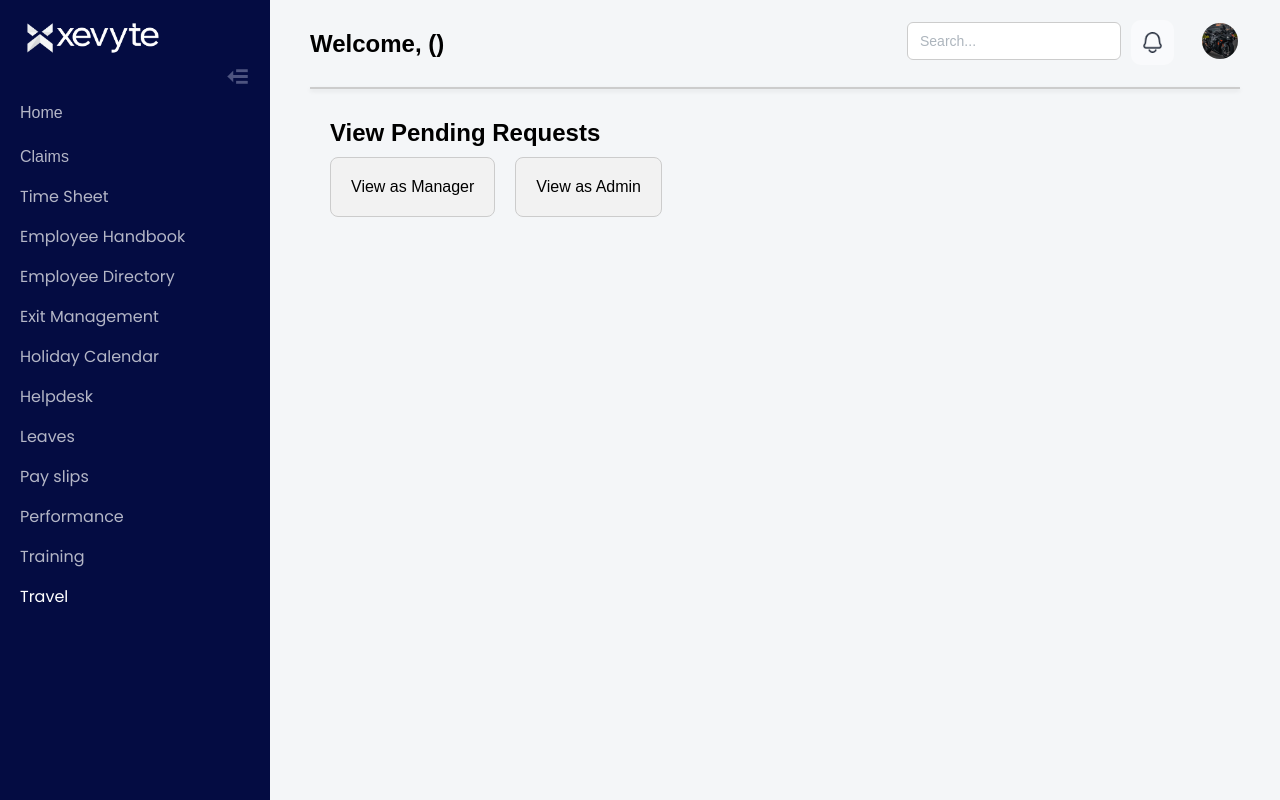
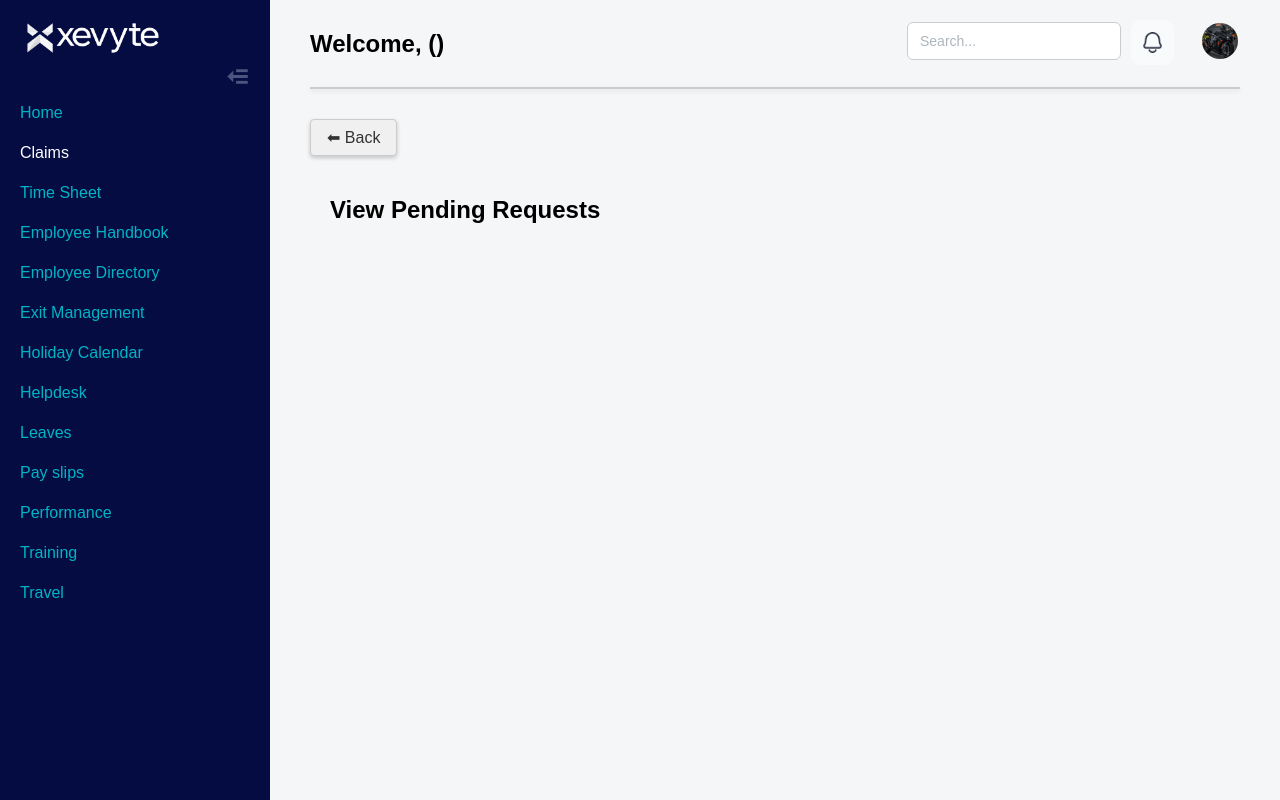
Before and after one commit to Admin-Xevyte/Xevyte_Connect, a React (Create React App) app in the folder employee-login-portal_backup_local/employee-login-portal/: page /myteam3 in a window 1280 px wide. Built offline with nearby package versions, Linux system fonts and the light colour scheme.

Commit message:
Update MyTeamTravel.js

```diff
--- a/employee-login-portal_backup_local/employee-login-portal/src/pages/MyTeamTravel.js
+++ b/employee-login-portal_backup_local/employee-login-portal/src/pages/MyTeamTravel.js
@@ -13,10 +13,31 @@ function MyTeam3() {
   const fileInputRef = useRef(null);
   const profileDropdownRef = useRef(null);
   const navigate = useNavigate();
+const [isManager, setIsManager] = useState(false);
+const [isAdmin, setIsAdmin] = useState(false);
 
   const [roleView, setRoleView] = useState(null);
   const [pendingRequests, setPendingRequests] = useState([]);
   const [selectedFiles, setSelectedFiles] = useState({});
+const allowedUsers = ["H100646", "H100186", "H100118","EMP111"];
+  const [isContractOpen, setIsContractOpen] = useState(false);
+ const [canViewTasks, setCanViewTasks] = useState(false);
+const toggleContractMenu = () => {
+  setIsContractOpen(!isContractOpen);
+};
+  useEffect(() => {
+  if (employeeId) {
+    fetch(`/access/assigned-ids/${employeeId}`)
+      .then(res => res.json())
+      .then(data => {
+        setIsManager(data.manager);
+        setIsAdmin(data.admin);
+      })
+      .catch(err => {
+        console.error("Error fetching assigned roles:", err);
+      });
+  }
+}, [employeeId]);
 
   useEffect(() => {
     if (employeeId) {
@@ -284,26 +305,170 @@ function MyTeam3() {
               style={{ width: '35px', height: '35px', top: '76px', marginLeft: "200px" }}
             />
           <h3>
-                                <Link to="/dashboard" className="side" style={{ textDecoration: 'none', color: 'rgba(255, 255, 255, 0.7)'}}>
-                                  <span style={{ display: 'flex', alignItems: 'center', gap: '10px', color: 'rgba(255, 255, 255, 0.7)'}}>
+            <Link
+              to="/dashboard"
+              className="side"
+              style={{
+                textDecoration: 'none',
+                color:'#00b4c6',
+              }}
+            >
+              <span style={{ display: 'flex', alignItems: 'center', gap: '10px' }}>
                 Home
-
               </span>
             </Link>
           </h3>
-                              <h3><Link to="/home0" className="hom" style={{ textDecoration: 'none', color: 'rgba(255, 255, 255, 0.7)' }}>Claims</Link></h3>
-                              <h3><Link to="/home1" className="side" style={{ textDecoration: 'none', color: 'rgba(255, 255, 255, 0.7)' }}>Time Sheet</Link></h3>
-                              <h3><Link to="/home2" className="side" style={{ textDecoration: 'none', color: 'rgba(255, 255, 255, 0.7)' }}>Employee Handbook</Link></h3>
-                              <h3><Link to="/home3" className="side" style={{ textDecoration: 'none', color: 'rgba(255, 255, 255, 0.7)' }}>Employee Directory</Link></h3>
-                              <h3><Link to="/home4" className="side" style={{ textDecoration: 'none', color: 'rgba(255, 255, 255, 0.7)' }}>Exit Management</Link></h3>
-                              <h3><Link to="/home5" className="side" style={{ textDecoration: 'none', color: 'rgba(255, 255, 255, 0.7)' }}>Holiday Calendar</Link></h3>
-                              <h3><Link to="/home6" className="side" style={{ textDecoration: 'none', color: 'rgba(255, 255, 255, 0.7)' }}>Helpdesk</Link></h3>
-                              <h3><Link to="/home7" className="side" style={{ textDecoration: 'none', color: 'rgba(255, 255, 255, 0.7)' }}>Leaves</Link></h3>
 
-                              <h3><Link to="/home9" className="side" style={{ textDecoration: 'none', color: 'rgba(255, 255, 255, 0.7)' }}>Pay slips</Link></h3>
-                              <h3><Link to="/home10" className="side" style={{ textDecoration: 'none', color: 'rgba(255, 255, 255, 0.7)' }}>Performance</Link></h3>
-                              <h3><Link to="/home11" className="side" style={{ textDecoration: 'none', color: 'rgba(255, 255, 255, 0.7)' }}>Training</Link></h3>
-                              <h3><Link to="/home12" className="side" style={{ textDecoration: 'none', color: 'white' }}>Travel</Link></h3>
+          <h3>
+            <Link to="/home0" className="side" style={{ textDecoration: 'none', color: 'white' }}>
+              <span style={{ display: 'flex', alignItems: 'center', gap: '10px' }}>Claims</span>
+            </Link>
+          </h3>
+
+          <h3>
+            <Link to="/home1" className="side" style={{ textDecoration: 'none', color: '#00b4c6' }}>
+              <span style={{ display: 'flex', alignItems: 'center', gap: '10px' }}>Time Sheet</span>
+            </Link>
+          </h3>
+
+          <h3>
+            <Link to="/home2" className="side" style={{ textDecoration: 'none', color: '#00b4c6' }}>
+              <span style={{ display: 'flex', alignItems: 'center', gap: '10px' }}>Employee Handbook</span>
+            </Link>
+          </h3>
+
+          <h3>
+            <Link to="/home3" className="side" style={{ textDecoration: 'none', color: '#00b4c6' }}>
+              <span style={{ display: 'flex', alignItems: 'center', gap: '10px' }}>Employee Directory</span>
+            </Link>
+          </h3>
+
+          <h3>
+            <Link to="/home4" className="side" style={{ textDecoration: 'none', color: '#00b4c6' }}>
+              <span style={{ display: 'flex', alignItems: 'center', gap: '10px' }}>Exit Management</span>
+            </Link>
+          </h3>
+
+          <h3>
+            <Link to="/home5" className="side" style={{ textDecoration: 'none', color: '#00b4c6' }}>
+              <span style={{ display: 'flex', alignItems: 'center', gap: '10px' }}>Holiday Calendar</span>
+            </Link>
+          </h3>
+
+          <h3>
+            <Link to="/home6" className="side" style={{ textDecoration: 'none', color: '#00b4c6' }}>
+              <span style={{ display: 'flex', alignItems: 'center', gap: '10px' }}>Helpdesk</span>
+            </Link>
+          </h3>
+
+          <h3>
+            <Link to="/home7" className="side" style={{ textDecoration: 'none', color: '#00b4c6' }}>
+              <span style={{ display: 'flex', alignItems: 'center', gap: '10px' }}>Leaves</span>
+            </Link>
+          </h3>
+
+          <h3>
+            <Link to="/home9" className="side" style={{ textDecoration: 'none', color: '#00b4c6' }}>
+              <span style={{ display: 'flex', alignItems: 'center', gap: '10px' }}>Pay slips</span>
+            </Link>
+          </h3>
+
+          <h3>
+            <Link to="/home10" className="side" style={{ textDecoration: 'none', color: '#00b4c6' }}>
+              <span style={{ display: 'flex', alignItems: 'center', gap: '10px' }}>Performance</span>
+            </Link>
+          </h3>
+
+          <h3>
+            <Link to="/home11" className="side" style={{ textDecoration: 'none', color: '#00b4c6' }}>
+              <span style={{ display: 'flex', alignItems: 'center', gap: '10px' }}>Training</span>
+            </Link>
+          </h3>
+
+          <h3>
+            <Link to="/home12" className="side" style={{ textDecoration: 'none', color: '#00b4c6' }}>
+              <span style={{ display: 'flex', alignItems: 'center', gap: '10px' }}>Travel</span>
+            </Link>
+          </h3>
+          {allowedUsers.includes(employeeId) && (
+                                                <>
+                                                  <h3 onClick={toggleContractMenu} style={{ cursor: 'pointer' }}>
+                                                    <span className="side" style={{  color:'#00b4c6' }}>
+                                                      Contract Management {isContractOpen ? '▾' : '▸'}
+                                                    </span>
+                                                  </h3>
+
+                                                  {isContractOpen && (
+                                                    <ul style={{ listStyle: 'disc', paddingLeft: '16px', marginTop: '4px' ,}}>
+                                                      <li style={{ marginBottom: '4px' ,marginLeft:'60px'}}>
+                                                        <Link
+                                                          to="/customers"
+                                                          style={{
+                                                            textDecoration: 'none',
+                                                           color:'#00b4c6',
+                                                            fontSize: '14px',
+                                                            display: 'block',
+                                                            padding: '4px 0',
+                                                          }}
+                                                          onMouseOver={(e) => (e.target.style.color = '#fff')}
+                                                          onMouseOut={(e) => (e.target.style.color = '#00b4c6')}
+                                                        >
+                                                          Customers
+                                                        </Link>
+                                                      </li>
+                                                      <li style={{ marginBottom: '4px',marginLeft:'60px' }}>
+                                                        <Link
+                                                          to="/sows"
+                                                          style={{
+                                                            textDecoration: 'none',
+                                                           color:'#00b4c6',
+                                                            fontSize: '14px',
+                                                            display: 'block',
+                                                            padding: '4px 0',
+                                                          }}
+                                                          onMouseOver={(e) => (e.target.style.color = '#fff')}
+                                                          onMouseOut={(e) => (e.target.style.color = '#00b4c6')}
+                                                        >
+                                                          SOWs
+                                                        </Link>
+                                                      </li>
+                                                      <li style={{ marginBottom: '4px' ,marginLeft:'60px'}}>
+                                                        <Link
+                                                          to="/projects"
+                                                          style={{
+                                                            textDecoration: 'none',
+                                                           color:'#00b4c6',
+                                                            fontSize: '14px',
+                                                            display: 'block',
+                                                            padding: '4px 0',
+                                                          }}
+                                                          onMouseOver={(e) => (e.target.style.color = '#fff')}
+                                                          onMouseOut={(e) => (e.target.style.color = '#00b4c6')}
+                                                        >
+                                                          Projects
+                                                        </Link>
+                                                      </li>
+                                                      <li style={{ marginBottom: '4px',marginLeft:'60px' }}>
+                                                        <Link
+                                                          to="/allocation"
+                                                          style={{
+                                                            textDecoration: 'none',
+                                                           color:'#00b4c6',
+                                                            fontSize: '14px',
+                                                            display: 'block',
+                                                            padding: '4px 0',
+                                                          }}
+                                                          onMouseOver={(e) => (e.target.style.color = '#fff')}
+                                                          onMouseOut={(e) => (e.target.style.color = '#00b4c6')}
+                                                        >
+                                                          Allocation
+                                                        </Link>
+                                                      </li>
+                                                    </ul>
+                                                  )}
+                                                </>
+                                              )}
+
                   </>
         ) : (
           <div className="collapsed-wrapper">
@@ -423,12 +588,31 @@ function MyTeam3() {
         </div>
 
         <hr className="divider-line" />
-
+      <button
+    onClick={() => navigate(-1)}
+    style={{
+        padding: "8px 16px", // Slightly reduced padding
+         backgroundColor: "#f0f0f0",
+       color: "#333",
+       fontSize: "16px",
+      border: "1px solid #ccc",
+      borderRadius: "4px",
+      cursor: "pointer",
+      margin: "20px 0 20px 0", // Top and bottom margins only
+        boxShadow: "0 2px 4px rgba(0,0,0,0.2)",
+        transition: "background-color 0.3s ease",
+        width: "fit-content", // Make width only as big as content
+        display: "block", // Ensure it respects margin auto if needed
+    }}
+>
+    ⬅ Back
+</button>
          <div style={{ padding: "20px" }}>
       <h2>View Pending Requests</h2>
 
       {!roleView && (
         <div style={{ display: "flex", gap: "20px" }}>
+          {isManager && (
             <div
               onClick={() => setRoleView("Manager")}
               style={{
@@ -441,6 +625,9 @@ function MyTeam3() {
             >
               View as Manager
             </div>
+          )}
+
+          {isAdmin && (
             <div
               onClick={() => setRoleView("Admin")}
               style={{
@@ -453,6 +640,7 @@ function MyTeam3() {
             >
               View as Admin
             </div>
+          )}
         </div>
       )}
 
@@ -466,25 +654,28 @@ function MyTeam3() {
           }}
         >
           <h3>Pending Travel Requests ({roleView})</h3>
+
           {pendingRequests.length === 0 ? (
             <p style={{ padding: "10px" }}>No pending requests found.</p>
           ) : (
             <table border="1" cellPadding="10" style={{ width: "100%", borderCollapse: "collapse" }}>
-                  <thead style={{ position: "sticky", top: 0, zIndex: 1 ,color:"black"}}>
+              <thead style={{ position: "sticky", top: 0, zIndex: 1, color: "black" }}>
                 <tr>
-    <th style={{ backgroundColor: "#f0f0f0",color:"black" }}>Employee ID</th>
-    <th style={{ backgroundColor: "#f0f0f0" ,color:"black"}}>Employee Name</th>
-    <th style={{ backgroundColor: "#f0f0f0" ,color:"black"}}>Category</th>
-    <th style={{ backgroundColor: "#f0f0f0",color:"black" }}>Mode</th>
-    <th style={{ backgroundColor: "#f0f0f0",color:"black" }}>Depart</th>
-    <th style={{ backgroundColor: "#f0f0f0" ,color:"black"}}>Return</th>
-    <th style={{ backgroundColor: "#f0f0f0",color:"black" }}>From</th>
-    <th style={{ backgroundColor: "#f0f0f0",color:"black" }}>To</th>
-    <th style={{ backgroundColor: "#f0f0f0",color:"black" }}>Accommodation</th>
-    <th style={{ backgroundColor: "#f0f0f0",color:"black" }}>Advance</th>
-    <th style={{ backgroundColor: "#f0f0f0",color:"black" }}>Purpose</th>
-    {roleView === "Admin" && <th style={{ backgroundColor: "#f0f0f0" ,color:"black"}}>Upload Ticket*</th>}
-    <th style={{ backgroundColor: "#f0f0f0",color:"black" }}>Action</th>
+                  <th style={{ backgroundColor: "#f0f0f0", color: "black" }}>Employee ID</th>
+                  <th style={{ backgroundColor: "#f0f0f0", color: "black" }}>Employee Name</th>
+                  <th style={{ backgroundColor: "#f0f0f0", color: "black" }}>Category</th>
+                  <th style={{ backgroundColor: "#f0f0f0", color: "black" }}>Mode</th>
+                  <th style={{ backgroundColor: "#f0f0f0", color: "black" }}>Depart</th>
+                  <th style={{ backgroundColor: "#f0f0f0", color: "black" }}>Return</th>
+                  <th style={{ backgroundColor: "#f0f0f0", color: "black" }}>From</th>
+                  <th style={{ backgroundColor: "#f0f0f0", color: "black" }}>To</th>
+                  <th style={{ backgroundColor: "#f0f0f0", color: "black" }}>Accommodation</th>
+                  <th style={{ backgroundColor: "#f0f0f0", color: "black" }}>Advance</th>
+                  <th style={{ backgroundColor: "#f0f0f0", color: "black" }}>Purpose</th>
+                  {roleView === "Admin" && (
+                    <th style={{ backgroundColor: "#f0f0f0", color: "black" }}>Upload Ticket*</th>
+                  )}
+                  <th style={{ backgroundColor: "#f0f0f0", color: "black" }}>Action</th>
                 </tr>
               </thead>
 
@@ -496,11 +687,7 @@ function MyTeam3() {
                     <td>{req.category}</td>
                     <td>{req.modeOfTravel}</td>
                     <td>{new Date(req.departureDate).toLocaleDateString("en-GB").replace(/\//g, "-")}</td>
-                        <td>
-                          {req.returnDate
-                            ? new Date(req.returnDate).toLocaleDateString("en-GB").replace(/\//g, "-")
-                            : ""}
-                        </td>
+                    <td>{req.returnDate ? new Date(req.returnDate).toLocaleDateString("en-GB").replace(/\//g, "-") : ""}</td>
                     <td>{req.fromLocation}</td>
                     <td>{req.toLocation}</td>
                     <td>{req.accommodationRequired}</td>
@@ -513,9 +700,7 @@ function MyTeam3() {
 
                     {roleView === "Admin" && (
                       <td>
-                            <label
-                              htmlFor={`file-upload-${req.id}`}
-                              style={{
+                        <label htmlFor={`file-upload-${req.id}`} style={{
                           display: "inline-block",
                           padding: "6px 12px",
                           backgroundColor: "#6e7073ff",
@@ -523,8 +708,7 @@ function MyTeam3() {
                           borderRadius: "4px",
                           cursor: "pointer",
                           fontSize: "0.9em",
-                              }}
-                            >
+                        }}>
                           Choose File
                         </label>
                         <input
@@ -538,22 +722,11 @@ function MyTeam3() {
                         <div style={{ marginTop: "5px", fontSize: "0.9em", color: "#333" }}>
                           {selectedFiles[req.id] && selectedFiles[req.id].length > 0
                             ? selectedFiles[req.id].map((file, index) => {
-                                  const truncated =
-                                    file.name.length > 10 ? file.name.slice(0, 10) + "..." : file.name;
+                                const truncated = file.name.length > 10 ? file.name.slice(0, 10) + "..." : file.name;
                                 return (
-                                    <div
-                                      key={index}
-                                      style={{
-                                        display: "flex",
-                                        justifyContent: "space-between",
-                                        alignItems: "center",
-                                      }}
-                                    >
+                                  <div key={index} style={{ display: "flex", justifyContent: "space-between", alignItems: "center" }}>
                                     <div>{truncated}</div>
-                                      <span
-                                        onClick={() => handleRemoveFile(req.id, index)}
-                                        style={{ color: "red", cursor: "pointer" }}
-                                      >
+                                    <span onClick={() => handleRemoveFile(req.id, index)} style={{ color: "red", cursor: "pointer" }}>
                                       &times;
                                     </span>
                                   </div>
@@ -567,9 +740,7 @@ function MyTeam3() {
                     <td>
                       {roleView === "Manager" ? (
                         <>
-                              <button
-                                onClick={() => handleApprove(req.id)}
-                                style={{
+                          <button onClick={() => handleApprove(req.id)} style={{
                             backgroundColor: "green",
                             color: "white",
                             border: "none",
@@ -577,14 +748,11 @@ function MyTeam3() {
                             cursor: "pointer",
                             borderRadius: "4px",
                             marginBottom: "8px",
-                                }}
-                              >
+                          }}>
                             Approve
                           </button>
                           <br />
-                              <button
-                                onClick={() => handleReject(req.id)}
-                                style={{
+                          <button onClick={() => handleReject(req.id)} style={{
                             backgroundColor: "red",
                             color: "white",
                             border: "none",
@@ -592,23 +760,19 @@ function MyTeam3() {
                             cursor: "pointer",
                             borderRadius: "4px",
                             width: "75px",
-                                }}
-                              >
+                          }}>
                             Reject
                           </button>
                         </>
                       ) : (
-                            <button
-                              onClick={() => handleUpload(req.id)}
-                              style={{
+                        <button onClick={() => handleUpload(req.id)} style={{
                           backgroundColor: "#007bff",
                           color: "white",
                           border: "none",
                           padding: "6px 12px",
                           cursor: "pointer",
                           borderRadius: "4px",
-                              }}
-                            >
+                        }}>
                           Confirm
                         </button>
                       )}
```
Lines whose indentation alone changed are shown as unchanged.
